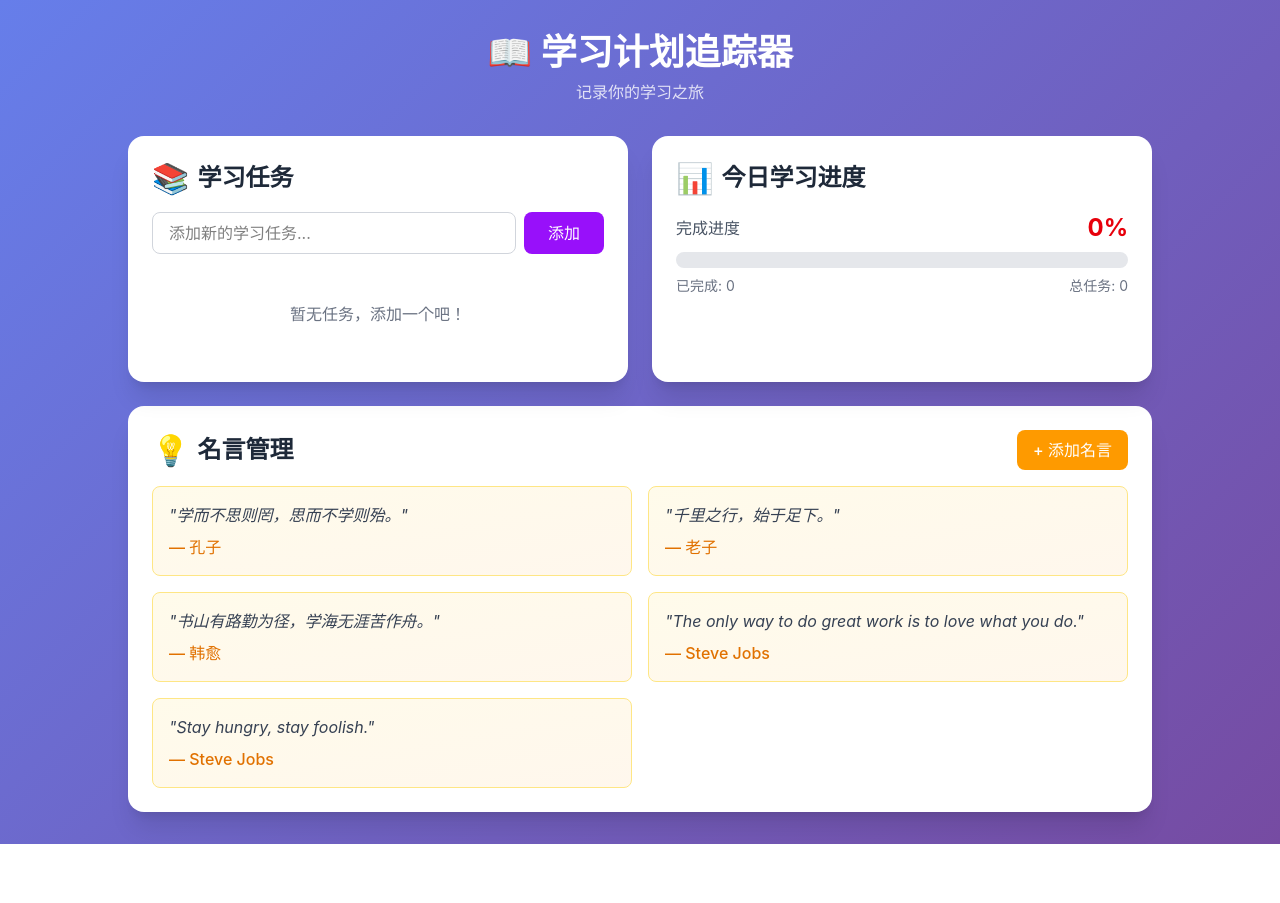
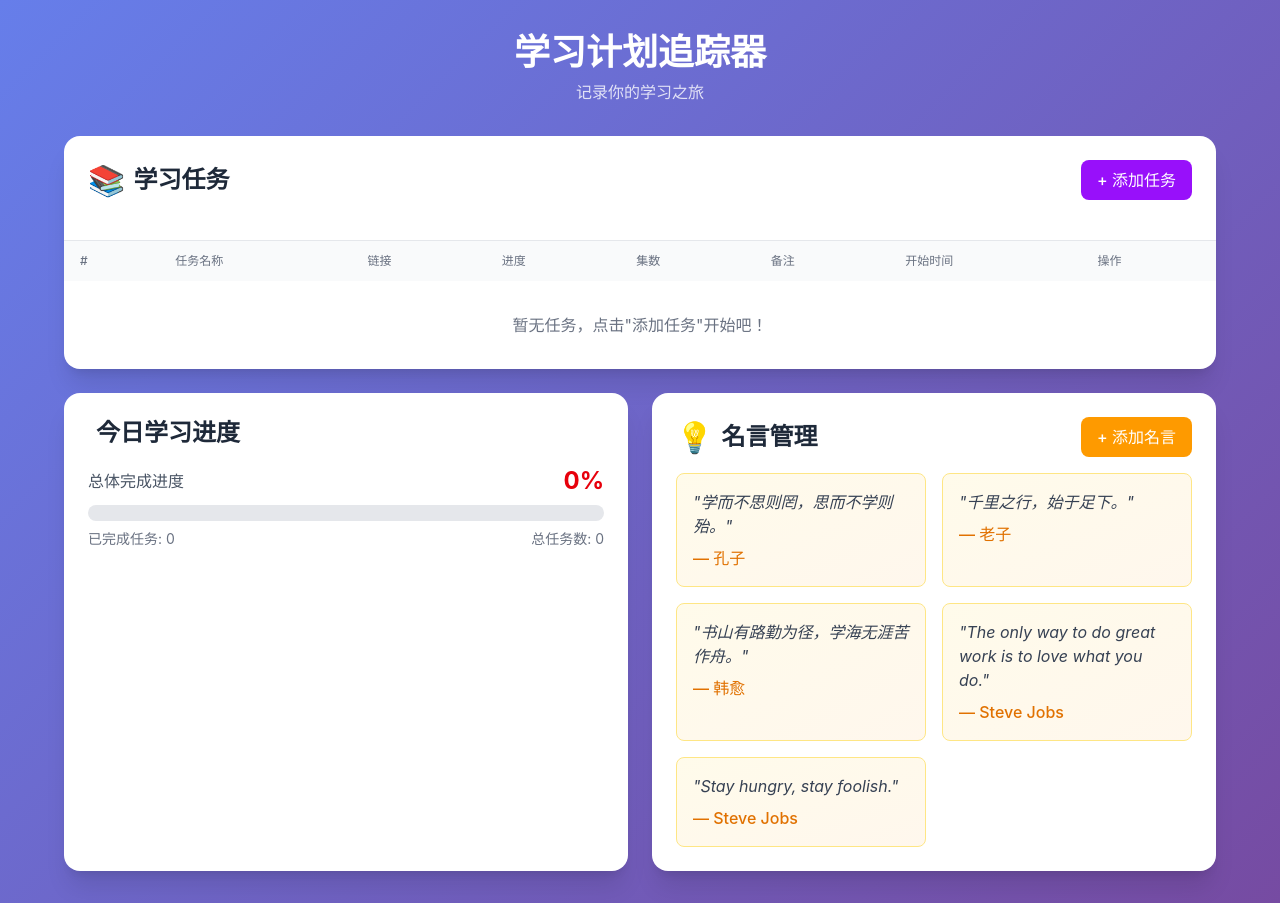
Before and after one commit to weijie380/study-tracker, a React (Vite) app: page / in a window 1280 px wide. Before the commit the page ends 844 px from the top, so only its background shows below. Built offline with nearby package versions, Linux system fonts and the light colour scheme.

Commit message:
Redesign task module with table layout, episode tracking, and progress calculation

```diff
--- a/src/App.jsx
+++ b/src/App.jsx
@@ -1,30 +1,22 @@
-import { useState, useCallback } from 'react';
 import TaskModule from './TaskModule';
 import ProgressModule from './ProgressModule';
 import QuoteModule from './QuoteModule';
 
 function App() {
-  const [todayProgress, setTodayProgress] = useState(null);
-
-  const handleProgressUpdate = useCallback((progress) => {
-    setTodayProgress(progress);
-  }, []);
-
   return (
     <div className="min-h-screen py-8 px-4">
-      <div className="max-w-5xl mx-auto">
+      <div className="max-w-6xl mx-auto">
         <header className="text-center mb-8">
-          <h1 className="text-4xl font-bold text-white mb-2">📖 学习计划追踪器</h1>
+          <h1 className="text-4xl font-bold text-white mb-2"> 学习计划追踪器</h1>
           <p className="text-white/80">记录你的学习之旅</p>
         </header>
 
-        <div className="grid gap-6 lg:grid-cols-2">
-          <TaskModule onProgressUpdate={handleProgressUpdate} />
-          <ProgressModule />
-        </div>
-
-        <div className="mt-6">
-          <QuoteModule />
+        <div className="space-y-6">
+          <TaskModule />
+          <div className="grid gap-6 lg:grid-cols-2">
+            <ProgressModule />
+            <QuoteModule />
+          </div>
         </div>
       </div>
     </div>
--- a/src/ProgressModule.jsx
+++ b/src/ProgressModule.jsx
@@ -2,10 +2,14 @@ import { useState, useEffect } from 'react';
 import { storage } from './storage';
 
 function ProgressModule() {
+  const [tasks, setTasks] = useState([]);
   const [progress, setProgress] = useState({ completed: 0, total: 0 });
   const [history, setHistory] = useState([]);
 
   useEffect(() => {
+    const savedTasks = storage.getTasks();
+    setTasks(savedTasks);
+
     const allProgress = storage.getProgress();
     const today = new Date().toISOString().split('T')[0];
     setProgress(allProgress[today] || { completed: 0, total: 0 });
@@ -19,6 +23,9 @@ function ProgressModule() {
 
   useEffect(() => {
     const interval = setInterval(() => {
+      const savedTasks = storage.getTasks();
+      setTasks(savedTasks);
+
       const allProgress = storage.getProgress();
       const today = new Date().toISOString().split('T')[0];
       setProgress(allProgress[today] || { completed: 0, total: 0 });
@@ -26,7 +33,16 @@ function ProgressModule() {
     return () => clearInterval(interval);
   }, []);
 
-  const percentage = progress.total > 0 ? Math.round((progress.completed / progress.total) * 100) : 0;
+  const getOverallProgress = () => {
+    if (tasks.length === 0) return 0;
+    const totalProgress = tasks.reduce((sum, task) => {
+      if (task.totalEpisodes === 0) return sum;
+      return sum + (task.currentEpisode / task.totalEpisodes) * 100;
+    }, 0);
+    return Math.round(totalProgress / tasks.length);
+  };
+
+  const overallProgress = getOverallProgress();
 
   const getProgressColor = (pct) => {
     if (pct >= 80) return 'text-green-600';
@@ -43,28 +59,58 @@ function ProgressModule() {
   return (
     <div className="bg-white rounded-2xl shadow-xl p-6">
       <h2 className="text-2xl font-bold text-gray-800 mb-4 flex items-center gap-2">
-        <span className="text-3xl">📊</span>
+        <span className="text-3xl"></span>
         今日学习进度
       </h2>
 
       <div className="mb-6">
         <div className="flex justify-between items-center mb-2">
-          <span className="text-gray-600">完成进度</span>
-          <span className={`text-2xl font-bold ${getProgressColor(percentage)}`}>
-            {percentage}%
+          <span className="text-gray-600">总体完成进度</span>
+          <span className={`text-2xl font-bold ${getProgressColor(overallProgress)}`}>
+            {overallProgress}%
           </span>
         </div>
         <div className="w-full bg-gray-200 rounded-full h-4">
           <div
-            className={`h-4 rounded-full transition-all duration-500 ${getProgressBarColor(percentage)}`}
-            style={{ width: `${percentage}%` }}
+            className={`h-4 rounded-full transition-all duration-500 ${getProgressBarColor(overallProgress)}`}
+            style={{ width: `${overallProgress}%` }}
           ></div>
         </div>
         <div className="flex justify-between mt-2 text-sm text-gray-500">
-          <span>已完成: {progress.completed}</span>
-          <span>总任务: {progress.total}</span>
+          <span>已完成任务: {progress.completed}</span>
+          <span>总任务数: {progress.total}</span>
         </div>
       </div>
+
+      {tasks.length > 0 && (
+        <div className="mb-6">
+          <h3 className="text-lg font-semibold text-gray-700 mb-3">各任务进度</h3>
+          <div className="space-y-3">
+            {tasks.map(task => {
+              const taskProgress = task.totalEpisodes > 0
+                ? Math.round((task.currentEpisode / task.totalEpisodes) * 100)
+                : 0;
+              return (
+                <div key={task.id} className="flex items-center gap-3">
+                  <span className="text-gray-700 font-medium w-32 truncate">{task.name}</span>
+                  <div className="flex-1 bg-gray-100 rounded-full h-2">
+                    <div
+                      className={`h-2 rounded-full transition-all ${getProgressBarColor(taskProgress)}`}
+                      style={{ width: `${taskProgress}%` }}
+                    ></div>
+                  </div>
+                  <span className={`font-medium w-12 text-right text-sm ${getProgressColor(taskProgress)}`}>
+                    {taskProgress}%
+                  </span>
+                  <span className="text-gray-500 text-sm w-16 text-right">
+                    {task.currentEpisode}/{task.totalEpisodes}
+                  </span>
+                </div>
+              );
+            })}
+          </div>
+        </div>
+      )}
 
       {history.length > 1 && (
         <div>
--- a/src/TaskModule.jsx
+++ b/src/TaskModule.jsx
@@ -3,38 +3,56 @@ import { storage, generateId } from './storage';
 
 function TaskModule({ onProgressUpdate }) {
   const [tasks, setTasks] = useState([]);
-  const [newTask, setNewTask] = useState('');
+  const [showForm, setShowForm] = useState(false);
   const [editingId, setEditingId] = useState(null);
-  const [editText, setEditText] = useState('');
+  const [formData, setFormData] = useState({
+    name: '',
+    link: '',
+    totalEpisodes: '',
+    currentEpisode: '',
+    notes: '',
+    startDate: ''
+  });
 
   useEffect(() => {
     setTasks(storage.getTasks());
   }, []);
 
   const updateProgress = (updatedTasks) => {
-    const completedCount = updatedTasks.filter(t => t.completed).length;
-    const totalCount = updatedTasks.length;
     const today = new Date().toISOString().split('T')[0];
     const progress = storage.getProgress();
-    progress[today] = { completed: completedCount, total: totalCount, timestamp: Date.now() };
+    const totalTasks = updatedTasks.length;
+    const completedTasks = updatedTasks.filter(t => {
+      const pct = t.totalEpisodes > 0 ? (t.currentEpisode / t.totalEpisodes) * 100 : 0;
+      return pct >= 100;
+    }).length;
+    progress[today] = { completed: completedTasks, total: totalTasks, timestamp: Date.now() };
     storage.saveProgress(progress);
     onProgressUpdate?.(progress[today]);
   };
 
+  const handleInputChange = (e) => {
+    const { name, value } = e.target;
+    setFormData(prev => ({ ...prev, [name]: value }));
+  };
+
   const addTask = () => {
-    if (!newTask.trim()) return;
-    const task = { id: generateId(), text: newTask.trim(), completed: false, createdAt: Date.now() };
+    if (!formData.name.trim()) return;
+    const task = {
+      id: generateId(),
+      name: formData.name.trim(),
+      link: formData.link.trim(),
+      totalEpisodes: parseInt(formData.totalEpisodes) || 0,
+      currentEpisode: parseInt(formData.currentEpisode) || 0,
+      notes: formData.notes.trim(),
+      startDate: formData.startDate || new Date().toISOString().split('T')[0],
+      createdAt: Date.now()
+    };
     const updatedTasks = [...tasks, task];
     setTasks(updatedTasks);
     storage.saveTasks(updatedTasks);
-    setNewTask('');
-    updateProgress(updatedTasks);
-  };
-
-  const toggleTask = (id) => {
-    const updatedTasks = tasks.map(t => t.id === id ? { ...t, completed: !t.completed } : t);
-    setTasks(updatedTasks);
-    storage.saveTasks(updatedTasks);
+    setFormData({ name: '', link: '', totalEpisodes: '', currentEpisode: '', notes: '', startDate: '' });
+    setShowForm(false);
     updateProgress(updatedTasks);
   };
 
@@ -45,104 +63,209 @@ function TaskModule({ onProgressUpdate }) {
     updateProgress(updatedTasks);
   };
 
-  const startEdit = (task) => {
-    setEditingId(task.id);
-    setEditText(task.text);
+  const updateEpisode = (id, field, value) => {
+    const numValue = parseInt(value) || 0;
+    const updatedTasks = tasks.map(t => {
+      if (t.id === id) {
+        const updated = { ...t, [field]: numValue };
+        if (field === 'currentEpisode' && numValue > updated.totalEpisodes) {
+          updated.currentEpisode = updated.totalEpisodes;
+        }
+        return updated;
+      }
+      return t;
+    });
+    setTasks(updatedTasks);
+    storage.saveTasks(updatedTasks);
+    updateProgress(updatedTasks);
   };
 
-  const saveEdit = (id) => {
-    if (!editText.trim()) return;
-    const updatedTasks = tasks.map(t => t.id === id ? { ...t, text: editText.trim() } : t);
-    setTasks(updatedTasks);
-    storage.saveTasks(updatedTasks);
-    setEditingId(null);
-    setEditText('');
+  const getProgress = (task) => {
+    if (task.totalEpisodes === 0) return 0;
+    return Math.round((task.currentEpisode / task.totalEpisodes) * 100);
+  };
+
+  const getProgressColor = (pct) => {
+    if (pct >= 100) return 'bg-green-500';
+    if (pct >= 50) return 'bg-blue-500';
+    if (pct > 0) return 'bg-yellow-500';
+    return 'bg-gray-300';
   };
 
   return (
-    <div className="bg-white rounded-2xl shadow-xl p-6">
-      <h2 className="text-2xl font-bold text-gray-800 mb-4 flex items-center gap-2">
+    <div className="bg-white rounded-2xl shadow-xl overflow-hidden">
+      <div className="p-6 border-b border-gray-200">
+        <div className="flex justify-between items-center mb-4">
+          <h2 className="text-2xl font-bold text-gray-800 flex items-center gap-2">
             <span className="text-3xl">📚</span>
             学习任务
           </h2>
-
-      <div className="flex gap-2 mb-4">
-        <input
-          type="text"
-          value={newTask}
-          onChange={(e) => setNewTask(e.target.value)}
-          onKeyPress={(e) => e.key === 'Enter' && addTask()}
-          placeholder="添加新的学习任务..."
-          className="flex-1 px-4 py-2 border border-gray-300 rounded-lg focus:outline-none focus:ring-2 focus:ring-purple-500"
-        />
           <button
-          onClick={addTask}
-          className="px-6 py-2 bg-purple-600 text-white rounded-lg hover:bg-purple-700 transition-colors font-medium"
+            onClick={() => setShowForm(!showForm)}
+            className="px-4 py-2 bg-purple-600 text-white rounded-lg hover:bg-purple-700 transition-colors font-medium"
           >
-          添加
+            {showForm ? '取消' : '+ 添加任务'}
           </button>
         </div>
 
-      <div className="space-y-2 max-h-96 overflow-y-auto">
-        {tasks.length === 0 ? (
-          <p className="text-gray-500 text-center py-8">暂无任务，添加一个吧！</p>
-        ) : (
-          tasks.map(task => (
-            <div
-              key={task.id}
-              className={`flex items-center gap-3 p-3 rounded-lg border transition-all ${
-                task.completed ? 'bg-green-50 border-green-200' : 'bg-white border-gray-200 hover:border-purple-300'
-              }`}
-            >
-              <input
-                type="checkbox"
-                checked={task.completed}
-                onChange={() => toggleTask(task.id)}
-                className="w-5 h-5 text-purple-600 rounded focus:ring-purple-500"
-              />
-              {editingId === task.id ? (
+        {showForm && (
+          <div className="mb-4 p-4 bg-purple-50 rounded-lg border border-purple-200">
+            <div className="grid grid-cols-1 md:grid-cols-2 gap-3">
               <input
                 type="text"
-                  value={editText}
-                  onChange={(e) => setEditText(e.target.value)}
-                  onKeyPress={(e) => e.key === 'Enter' && saveEdit(task.id)}
-                  className="flex-1 px-2 py-1 border border-purple-300 rounded focus:outline-none focus:ring-2 focus:ring-purple-500"
-                  autoFocus
+                name="name"
+                value={formData.name}
+                onChange={handleInputChange}
+                placeholder="任务名称 *"
+                className="px-3 py-2 border border-purple-300 rounded-lg focus:outline-none focus:ring-2 focus:ring-purple-500"
               />
+              <input
+                type="url"
+                name="link"
+                value={formData.link}
+                onChange={handleInputChange}
+                placeholder="链接地址"
+                className="px-3 py-2 border border-purple-300 rounded-lg focus:outline-none focus:ring-2 focus:ring-purple-500"
+              />
+              <input
+                type="number"
+                name="totalEpisodes"
+                value={formData.totalEpisodes}
+                onChange={handleInputChange}
+                placeholder="总集数"
+                min="0"
+                className="px-3 py-2 border border-purple-300 rounded-lg focus:outline-none focus:ring-2 focus:ring-purple-500"
+              />
+              <input
+                type="number"
+                name="currentEpisode"
+                value={formData.currentEpisode}
+                onChange={handleInputChange}
+                placeholder="当前集数"
+                min="0"
+                className="px-3 py-2 border border-purple-300 rounded-lg focus:outline-none focus:ring-2 focus:ring-purple-500"
+              />
+              <input
+                type="date"
+                name="startDate"
+                value={formData.startDate}
+                onChange={handleInputChange}
+                className="px-3 py-2 border border-purple-300 rounded-lg focus:outline-none focus:ring-2 focus:ring-purple-500"
+              />
+              <input
+                type="text"
+                name="notes"
+                value={formData.notes}
+                onChange={handleInputChange}
+                placeholder="备注"
+                className="px-3 py-2 border border-purple-300 rounded-lg focus:outline-none focus:ring-2 focus:ring-purple-500"
+              />
+            </div>
+            <button
+              onClick={addTask}
+              className="mt-3 px-6 py-2 bg-purple-600 text-white rounded-lg hover:bg-purple-700 transition-colors font-medium"
+            >
+              确认添加
+            </button>
+          </div>
+        )}
+      </div>
+
+      <div className="overflow-x-auto">
+        <table className="w-full">
+          <thead className="bg-gray-50">
+            <tr>
+              <th className="px-4 py-3 text-left text-xs font-medium text-gray-500 uppercase">#</th>
+              <th className="px-4 py-3 text-left text-xs font-medium text-gray-500 uppercase">任务名称</th>
+              <th className="px-4 py-3 text-left text-xs font-medium text-gray-500 uppercase">链接</th>
+              <th className="px-4 py-3 text-left text-xs font-medium text-gray-500 uppercase">进度</th>
+              <th className="px-4 py-3 text-left text-xs font-medium text-gray-500 uppercase">集数</th>
+              <th className="px-4 py-3 text-left text-xs font-medium text-gray-500 uppercase">备注</th>
+              <th className="px-4 py-3 text-left text-xs font-medium text-gray-500 uppercase">开始时间</th>
+              <th className="px-4 py-3 text-left text-xs font-medium text-gray-500 uppercase">操作</th>
+            </tr>
+          </thead>
+          <tbody className="divide-y divide-gray-200">
+            {tasks.length === 0 ? (
+              <tr>
+                <td colSpan="8" className="px-4 py-8 text-center text-gray-500">
+                  暂无任务，点击"添加任务"开始吧！
+                </td>
+              </tr>
             ) : (
-                <span
-                  className={`flex-1 cursor-pointer ${task.completed ? 'line-through text-gray-400' : 'text-gray-700'}`}
-                  onDoubleClick={() => startEdit(task)}
+              tasks.map((task, index) => {
+                const progress = getProgress(task);
+                return (
+                  <tr key={task.id} className="hover:bg-gray-50 transition-colors">
+                    <td className="px-4 py-3 text-gray-500">{index + 1}</td>
+                    <td className="px-4 py-3">
+                      <span className="font-medium text-gray-800">{task.name}</span>
+                    </td>
+                    <td className="px-4 py-3">
+                      {task.link ? (
+                        <a
+                          href={task.link}
+                          target="_blank"
+                          rel="noopener noreferrer"
+                          className="text-blue-600 hover:text-blue-800 hover:underline text-sm truncate block max-w-xs"
                         >
-                  {task.text}
-                </span>
+                          {task.link}
+                        </a>
+                      ) : (
+                        <span className="text-gray-400 text-sm">-</span>
                       )}
-              {editingId === task.id ? (
-                <button
-                  onClick={() => saveEdit(task.id)}
-                  className="px-3 py-1 text-sm bg-green-500 text-white rounded hover:bg-green-600"
-                >
-                  保存
-                </button>
-              ) : (
-                <>
-                  <button
-                    onClick={() => startEdit(task)}
-                    className="text-gray-400 hover:text-blue-500 transition-colors"
-                  >
-                    ✏️
-                  </button>
+                    </td>
+                    <td className="px-4 py-3">
+                      <div className="flex items-center gap-2">
+                        <div className="w-24 bg-gray-200 rounded-full h-2">
+                          <div
+                            className={`h-2 rounded-full transition-all ${getProgressColor(progress)}`}
+                            style={{ width: `${progress}%` }}
+                          ></div>
+                        </div>
+                        <span className="text-sm font-medium text-gray-700 w-10">{progress}%</span>
+                      </div>
+                    </td>
+                    <td className="px-4 py-3">
+                      <div className="flex items-center gap-1">
+                        <input
+                          type="number"
+                          value={task.currentEpisode}
+                          onChange={(e) => updateEpisode(task.id, 'currentEpisode', e.target.value)}
+                          className="w-12 px-2 py-1 text-center border border-gray-300 rounded text-sm focus:outline-none focus:ring-2 focus:ring-purple-500"
+                          min="0"
+                          max={task.totalEpisodes}
+                        />
+                        <span className="text-gray-500">/</span>
+                        <input
+                          type="number"
+                          value={task.totalEpisodes}
+                          onChange={(e) => updateEpisode(task.id, 'totalEpisodes', e.target.value)}
+                          className="w-12 px-2 py-1 text-center border border-gray-300 rounded text-sm focus:outline-none focus:ring-2 focus:ring-purple-500"
+                          min="0"
+                        />
+                      </div>
+                    </td>
+                    <td className="px-4 py-3">
+                      <span className="text-sm text-gray-600">{task.notes || '-'}</span>
+                    </td>
+                    <td className="px-4 py-3">
+                      <span className="text-sm text-gray-500">{task.startDate}</span>
+                    </td>
+                    <td className="px-4 py-3">
                       <button
                         onClick={() => deleteTask(task.id)}
                         className="text-gray-400 hover:text-red-500 transition-colors"
                       >
-                    🗑️
+                        ️
                       </button>
-                </>
+                    </td>
+                  </tr>
+                );
+              })
             )}
-            </div>
-          ))
-        )}
+          </tbody>
+        </table>
       </div>
     </div>
   );
```
Lines whose indentation alone changed are shown as unchanged.
